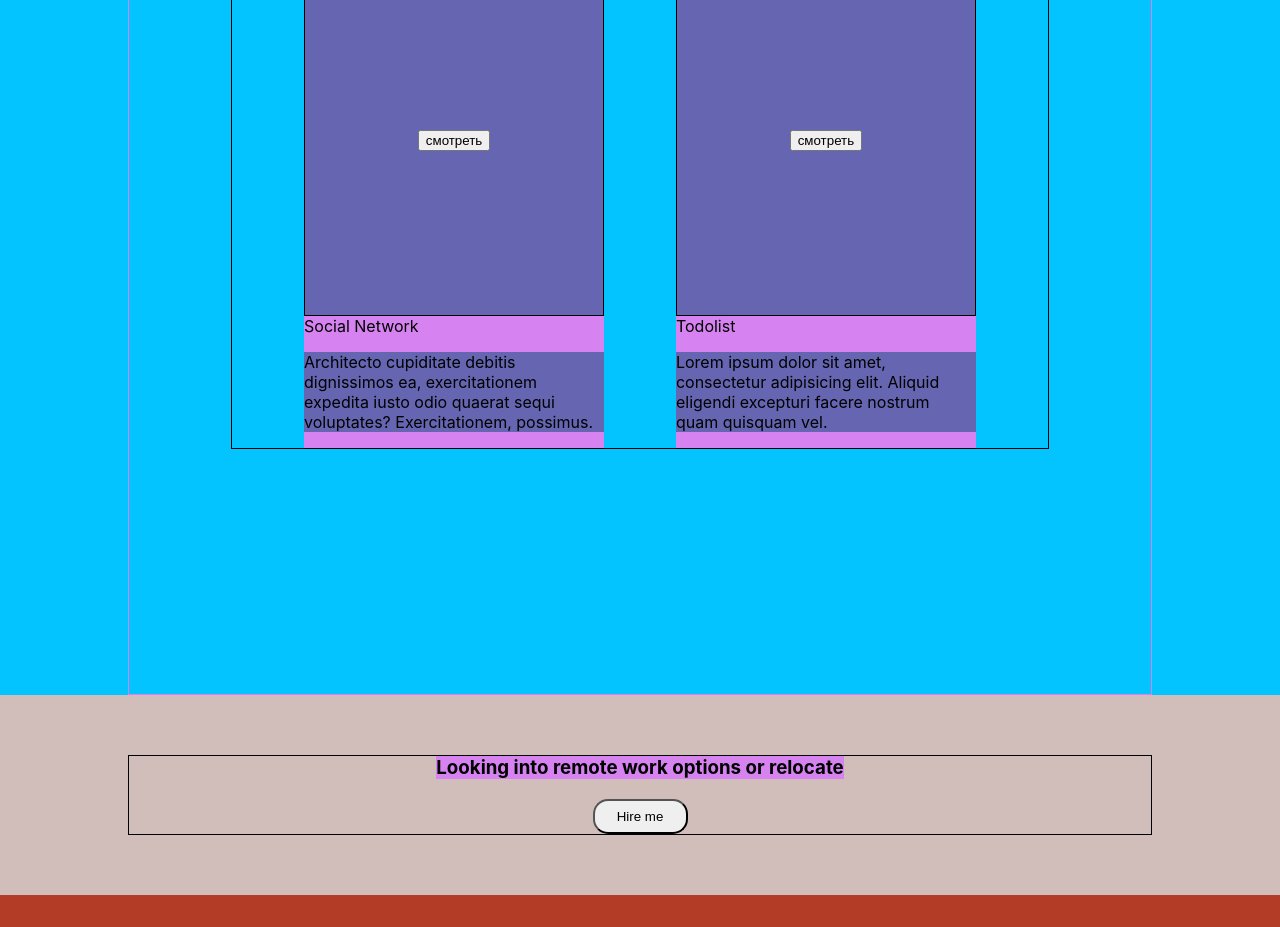
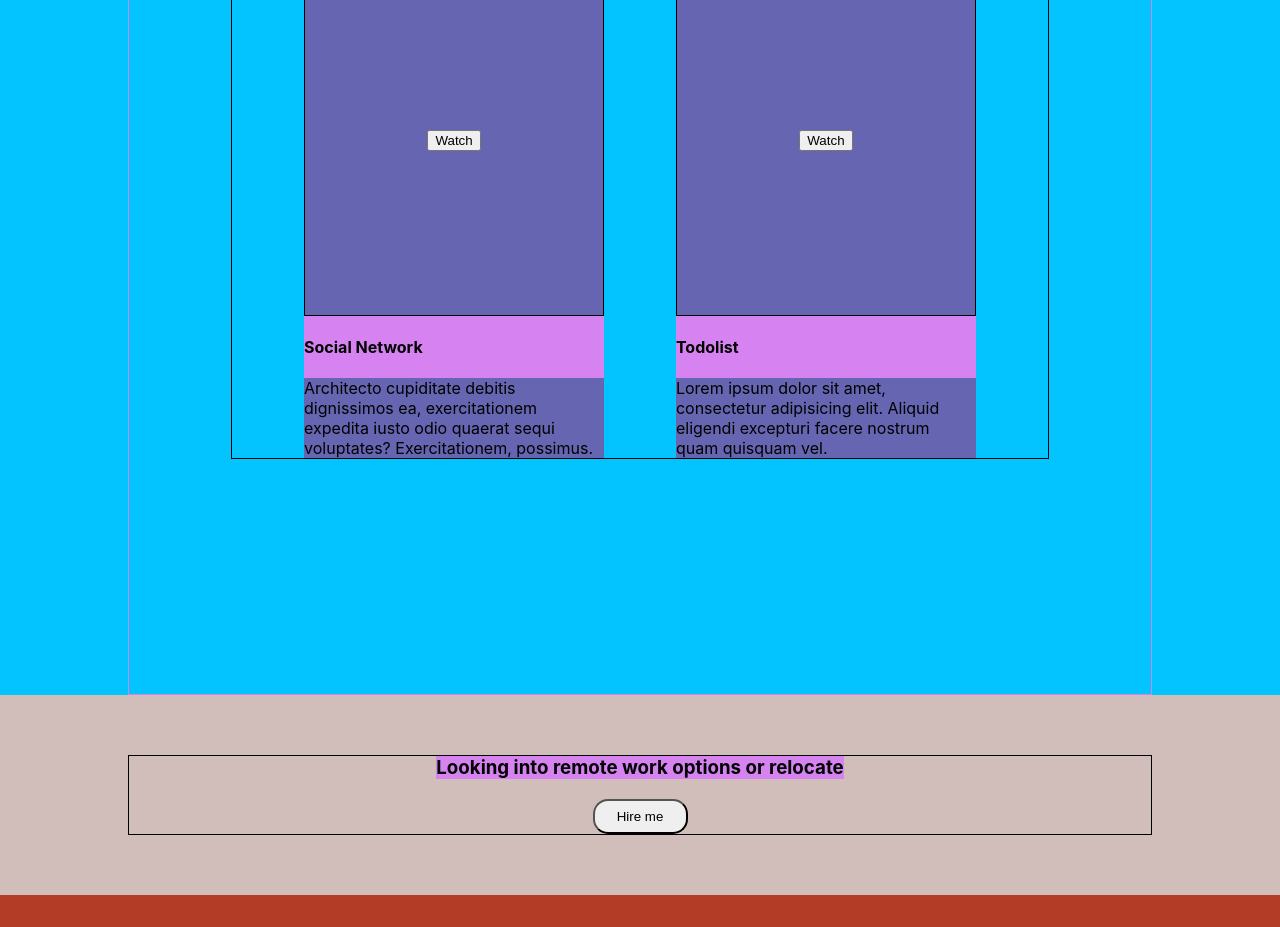
Before and after one commit to Zitz59/portfolio1, a React (Create React App) app: page / in a window 1280 px wide. Shown: the part 1800-2727 px from the top of the page. Built offline with nearby package versions, Linux system fonts and the light colour scheme.

Commit message:
edit tags in component

```diff
--- a/src/propjects/project/Project.js
+++ b/src/propjects/project/Project.js
@@ -5,10 +5,10 @@ export const Project = (props) => {
     return (
         <div className={styles.project}>
             <div className={styles.projectPic}>
-                <button className={styles.projectButton}>смотреть</button>
+                <button className={styles.projectButton}>Watch</button>
             </div>
-            <span>{props.projectTitle}</span>
-            <p className={styles.projectDesc}>{props.projectDescription}</p>
+            <h4 className={styles.projectTitle}>{props.projectTitle}</h4>
+            <span className={styles.projectDesc}>{props.projectDescription}</span>
         </div>
     );
 };
```
